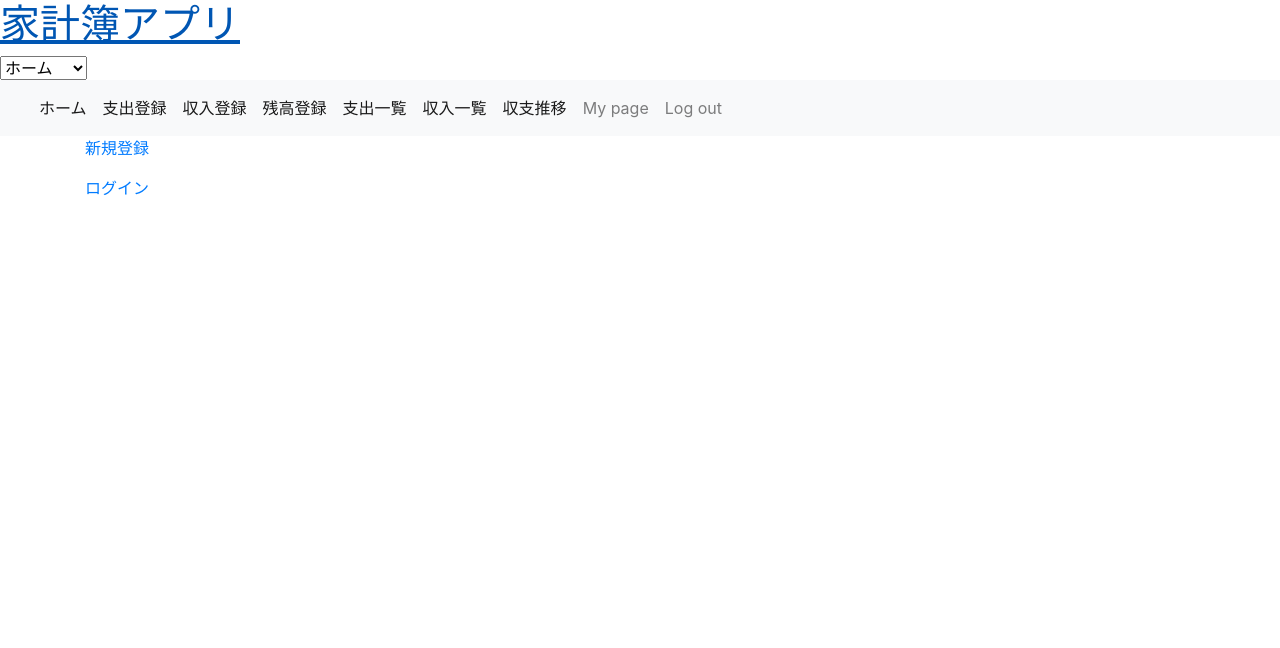
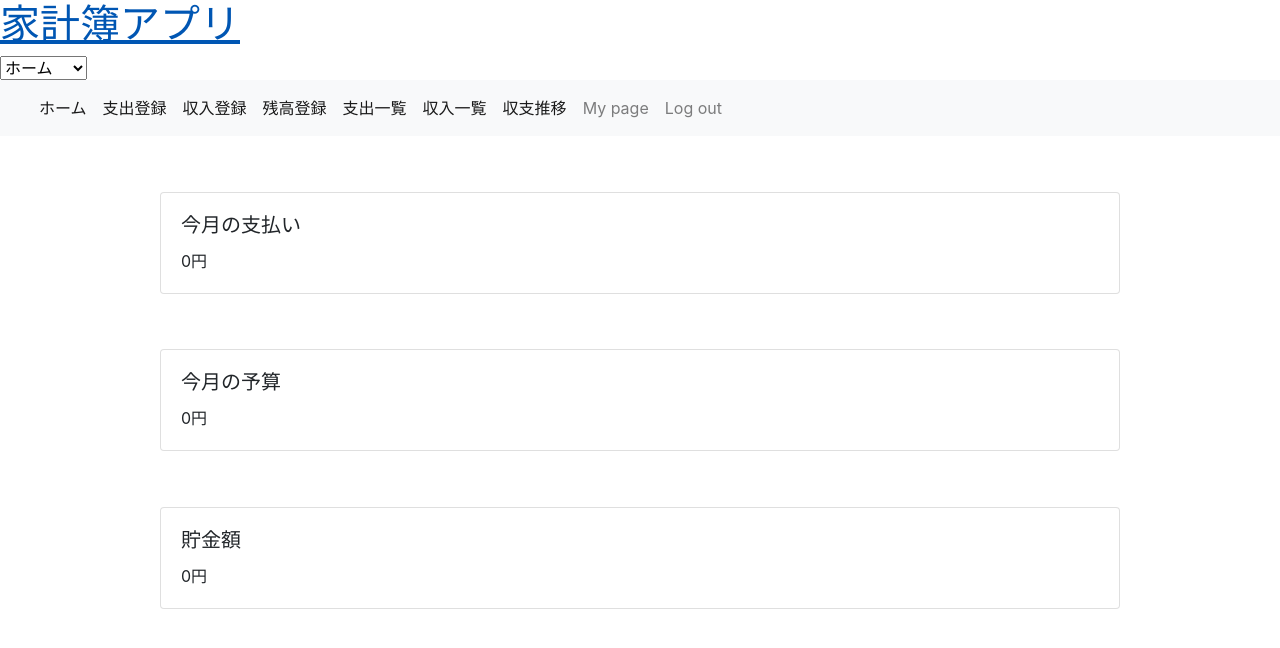
Before and after one commit to kengo78/Kakeibo_Django_, a Django app: page / in a window 1280 px wide. Shown: the top 648 px of the page. Run offline with Django 4.2, Linux system fonts and the light colour scheme; the visitor is signed in with stand-in values (Sample User, id 1); data that the repository does not hold is empty; parts of the project's set-up code (start-up, migrations or seed data) failed here and were passed over; some libraries are stand-ins or nearby versions.

Commit message:
add:index_page

```diff
--- a/kakeiboapp/templates/kakeiboapp/index.html
+++ b/kakeiboapp/templates/kakeiboapp/index.html
@@ -2,7 +2,37 @@
 {% block title %}トップページ{% endblock %}
 
 {% block content %}
+{% if not user.is_authenticated %}
+    <div class="card" style="width: 60rem; margin: 5% auto;">
+        <div class="card-body">
+            <a href="{% url 'accounts:signup' %}">新規登録</a></br>
+            <a href="{% url 'accounts:login' %}">ログイン</a>
+        </div>
+    </div>
+    {% comment %} <p><a href="{% url 'accounts:signup' %}">新規登録</a></p>
+    <p><a href="{% url 'accounts:login' %}">ログイン</a></p> {% endcomment %}
+{% else %}
+{% comment %} こんにちは！ {{ user.username }} さん {% endcomment %}
+    <div class="card" style="width: 60rem; margin: 5% auto;">
+        <div class="card-body">
+        <h5 class="card-title">今月の支払い</h5>
+        <p class="card-text">{{ total_payment }}円</p>
+        </div>
+    </div>
+    <div class="card" style="width: 60rem; margin: 5% auto;">
+        <div class="card-body">
+        <h5 class="card-title">今月の予算</h5>
+        <p class="card-text">{{ usable }}円</p>
+        </div>
+    </div>
+    <div class="card" style="width: 60rem; margin: 5% auto;">
+        <div class="card-body">
+        <h5 class="card-title">貯金額</h5>
+        <p class="card-text">{{ rest }}円</p>
+        </div>
+    </div>
+{% endif %}
 {% comment %} <h1>トップページ</h1> {% endcomment %}
-<p><a href="{% url 'accounts:signup' %}">新規登録</a></p>
-<p><a href="{% url 'accounts:login' %}">ログイン</a></p>
+{% comment %} <p><a href="{% url 'accounts:signup' %}">新規登録</a></p>
+<p><a href="{% url 'accounts:login' %}">ログイン</a></p> {% endcomment %}
 {% endblock %}
```
